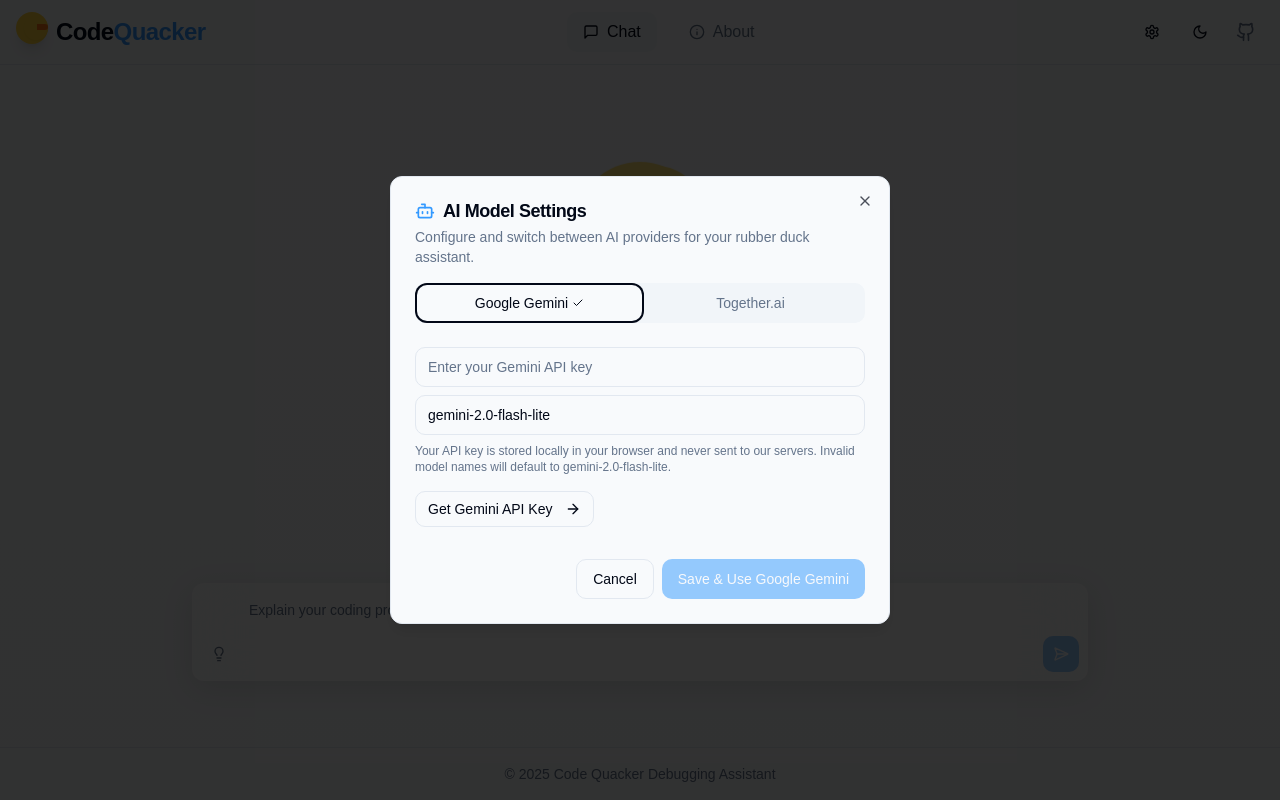
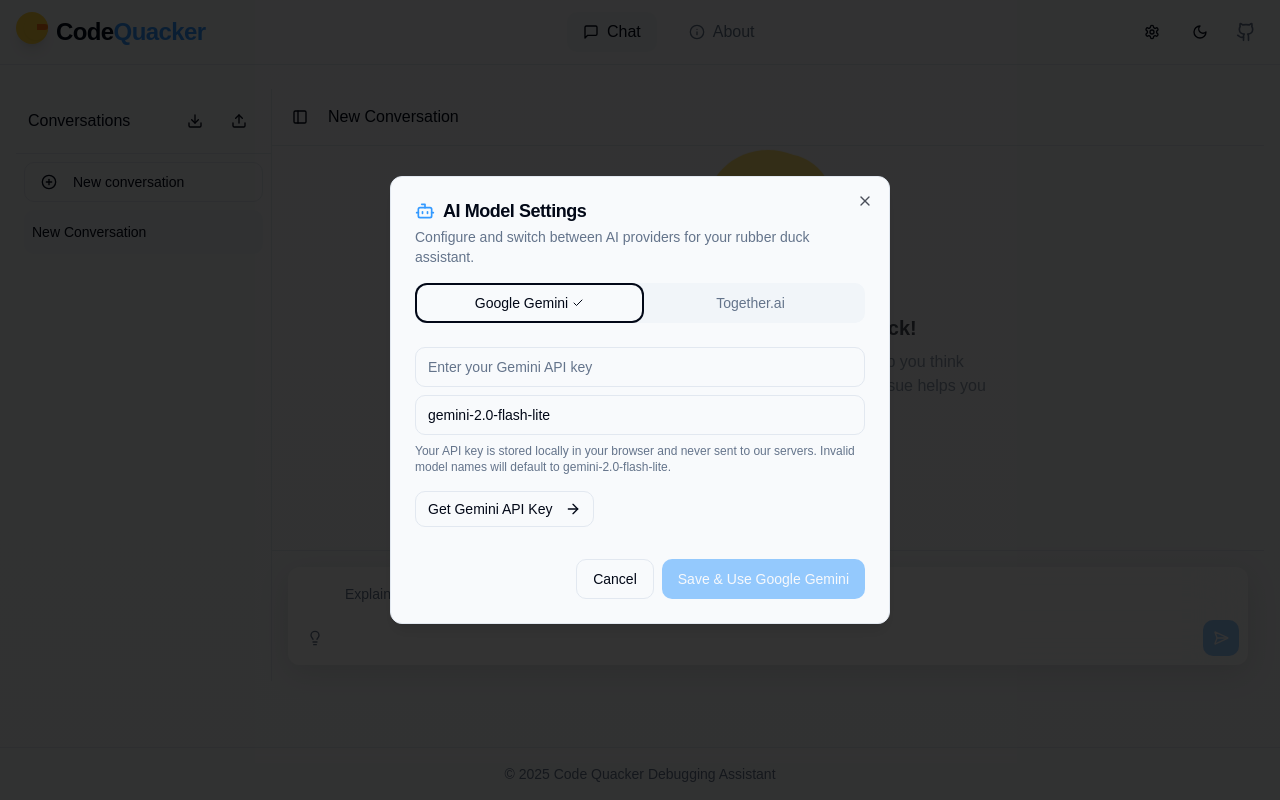
Before and after one commit to kylburns89/code-quacker, a React (Vite) app: page / in a window 1280 px wide. Built offline with nearby package versions, Linux system fonts and the light colour scheme.

Commit message:
Implement conversation management
This commit introduces conversation management features, including saving, naming, and exporting conversations.

```diff
--- a/src/components/DuckChat.tsx
+++ b/src/components/DuckChat.tsx
@@ -1,15 +1,35 @@
 
-import React, { useEffect } from 'react';
+import React, { useEffect, useState } from 'react';
 import MessageList from './MessageList';
 import MessageInput from './MessageInput';
 import { useChat } from '../contexts/ChatContext';
-import { AlertTriangle } from 'lucide-react';
+import { AlertTriangle, PanelLeft, Download, Upload, Trash2, Edit, Save, Check, X, PlusCircle } from 'lucide-react';
 import { useAiSettings } from '../contexts/AiSettingsContext';
 import SettingsDialog from './SettingsDialog';
+import { Button } from './ui/button';
+import { Input } from './ui/input';
+import { Dialog, DialogContent, DialogHeader, DialogTitle } from './ui/dialog';
+import { importConversations, exportConversations } from '../lib/storage';
+import { toast } from 'sonner';
 
 const DuckChat: React.FC = () => {
-  const { currentConversation, sendMessage, isLoading, error } = useChat();
+  const {
+    currentConversation,
+    conversations,
+    sendMessage,
+    isLoading,
+    error,
+    startNewConversation,
+    loadConversation,
+    deleteConversation
+  } = useChat();
+
   const { hasCurrentProviderApiKey, showSettingsDialog } = useAiSettings();
+  const [showSidebar, setShowSidebar] = useState(true);
+  const [editingTitle, setEditingTitle] = useState<string | null>(null);
+  const [newTitle, setNewTitle] = useState('');
+  const [showImportDialog, setShowImportDialog] = useState(false);
+  const [importData, setImportData] = useState('');
 
   // Show settings dialog if no API key is set for the selected provider
   useEffect(() => {
@@ -22,10 +42,175 @@ const DuckChat: React.FC = () => {
     await sendMessage(content);
   };
 
+  const handleEditTitle = (id: string, title: string) => {
+    setEditingTitle(id);
+    setNewTitle(title);
+  };
+
+  const handleSaveTitle = (id: string) => {
+    if (newTitle.trim()) {
+      const conversation = conversations.find(conv => conv.id === id);
+      if (conversation) {
+        sendMessage('', { updateTitle: newTitle.trim() });
+        setEditingTitle(null);
+        setNewTitle('');
+      }
+    }
+  };
+
+  const handleCancelEdit = () => {
+    setEditingTitle(null);
+    setNewTitle('');
+  };
+
+  const handleExport = () => {
+    const dataStr = exportConversations();
+    const dataUri = `data:application/json;charset=utf-8,${encodeURIComponent(dataStr)}`;
+
+    const exportFileDefaultName = `rubber-duck-conversations-${new Date().toISOString().slice(0, 10)}.json`;
+
+    const linkElement = document.createElement('a');
+    linkElement.setAttribute('href', dataUri);
+    linkElement.setAttribute('download', exportFileDefaultName);
+    linkElement.click();
+
+    toast.success('Conversations exported successfully');
+  };
+
+  const handleImport = () => {
+    try {
+      const success = importConversations(importData);
+      if (success) {
+        setShowImportDialog(false);
+        setImportData('');
+        window.location.reload(); // Reload to show imported conversations
+        toast.success('Conversations imported successfully');
+      } else {
+        toast.error('Failed to import conversations');
+      }
+    } catch (err) {
+      toast.error('Invalid JSON data');
+    }
+  };
+
   return (
-    <div className="flex flex-col h-[calc(100vh-13rem)]">
+    <div className="flex h-[calc(100vh-13rem)]">
+      {/* Conversation Sidebar */}
+      {showSidebar && (
+        <div className="w-64 border-r shrink-0 flex flex-col h-full overflow-hidden">
+          <div className="p-3 border-b flex items-center justify-between">
+            <h3 className="font-medium">Conversations</h3>
+            <div className="flex gap-1">
+              <Button variant="ghost" size="icon" onClick={handleExport} title="Export conversations">
+                <Download className="h-4 w-4" />
+              </Button>
+              <Button
+                variant="ghost"
+                size="icon"
+                onClick={() => setShowImportDialog(true)}
+                title="Import conversations"
+              >
+                <Upload className="h-4 w-4" />
+              </Button>
+            </div>
+          </div>
+
+          <div className="flex-grow overflow-y-auto p-2 space-y-2">
+            <Button
+              variant="outline"
+              className="w-full justify-start"
+              onClick={startNewConversation}
+            >
+              <PlusCircle className="h-4 w-4 mr-2" />
+              New conversation
+            </Button>
+
+            {conversations.map((conv) => (
+              <div
+                key={conv.id}
+                className={`group flex items-center p-2 rounded-md ${currentConversation?.id === conv.id
+                  ? 'bg-secondary'
+                  : 'hover:bg-secondary/50'}`}
+              >
+                <div
+                  className="flex-grow cursor-pointer truncate"
+                  onClick={() => loadConversation(conv.id)}
+                >
+                  {editingTitle === conv.id ? (
+                    <div className="flex items-center">
+                      <Input
+                        value={newTitle}
+                        onChange={(e) => setNewTitle(e.target.value)}
+                        className="h-7 text-sm"
+                        autoFocus
+                      />
+                      <Button
+                        variant="ghost"
+                        size="icon"
+                        onClick={() => handleSaveTitle(conv.id)}
+                        className="h-7 w-7"
+                      >
+                        <Check className="h-3 w-3" />
+                      </Button>
+                      <Button
+                        variant="ghost"
+                        size="icon"
+                        onClick={handleCancelEdit}
+                        className="h-7 w-7"
+                      >
+                        <X className="h-3 w-3" />
+                      </Button>
+                    </div>
+                  ) : (
+                    <span className="text-sm">{conv.title}</span>
+                  )}
+                </div>
+
+                {currentConversation?.id === conv.id && editingTitle !== conv.id && (
+                  <div className="flex opacity-0 group-hover:opacity-100 transition-opacity">
+                    <Button
+                      variant="ghost"
+                      size="icon"
+                      className="h-7 w-7"
+                      onClick={() => handleEditTitle(conv.id, conv.title)}
+                    >
+                      <Edit className="h-3 w-3" />
+                    </Button>
+                    <Button
+                      variant="ghost"
+                      size="icon"
+                      className="h-7 w-7 text-destructive"
+                      onClick={() => deleteConversation(conv.id)}
+                    >
+                      <Trash2 className="h-3 w-3" />
+                    </Button>
+                  </div>
+                )}
+              </div>
+            ))}
+          </div>
+        </div>
+      )}
+
+      {/* Main chat area */}
+      <div className={`flex flex-col ${showSidebar ? 'flex-grow' : 'w-full'}`}>
+        <div className="flex items-center p-2 border-b">
+          <Button
+            variant="ghost"
+            size="icon"
+            className="mr-2"
+            onClick={() => setShowSidebar(!showSidebar)}
+          >
+            <PanelLeft className={`h-4 w-4 ${!showSidebar && 'transform rotate-180'}`} />
+          </Button>
+          <h2 className="font-medium truncate">
+            {currentConversation?.title || 'New Conversation'}
+          </h2>
+        </div>
+
+        <div className="flex-grow overflow-y-auto">
           {error && (
-        <div className="bg-destructive/10 border border-destructive/30 rounded-md p-3 mb-4 text-sm flex items-center gap-2">
+            <div className="bg-destructive/10 border border-destructive/30 rounded-md p-3 m-4 text-sm flex items-center gap-2">
               <AlertTriangle className="h-4 w-4 text-destructive" />
               <span>{error}</span>
             </div>
@@ -35,13 +220,43 @@ const DuckChat: React.FC = () => {
             messages={currentConversation?.messages || []}
             isLoading={isLoading}
           />
+        </div>
 
-      <div className="mt-4">
+        <div className="p-4 border-t">
           <MessageInput
             onSendMessage={handleSendMessage}
             isLoading={isLoading}
           />
         </div>
+      </div>
+
+      {/* Import Dialog */}
+      <Dialog open={showImportDialog} onOpenChange={setShowImportDialog}>
+        <DialogContent>
+          <DialogHeader>
+            <DialogTitle>Import Conversations</DialogTitle>
+          </DialogHeader>
+          <div className="space-y-4 py-4">
+            <p className="text-sm text-muted-foreground">
+              Paste your exported conversation JSON below.
+            </p>
+            <textarea
+              className="w-full h-40 p-2 text-sm border rounded-md"
+              value={importData}
+              onChange={(e) => setImportData(e.target.value)}
+              placeholder='{"conversations": [...]}'
+            ></textarea>
+            <div className="flex justify-end gap-2">
+              <Button variant="outline" onClick={() => setShowImportDialog(false)}>
+                Cancel
+              </Button>
+              <Button onClick={handleImport}>
+                Import
+              </Button>
+            </div>
+          </div>
+        </DialogContent>
+      </Dialog>
 
       <SettingsDialog />
     </div>
--- a/src/contexts/ChatContext.tsx
+++ b/src/contexts/ChatContext.tsx
@@ -1,4 +1,3 @@
-
 import React, { createContext, useContext, useState, useEffect, ReactNode } from 'react';
 import { generateResponse as generateGeminiResponse } from '../lib/gemini';
 import { generateResponse as generateTogetherResponse } from '../lib/together';
@@ -25,7 +24,7 @@ type ChatContextType = {
   conversations: Conversation[];
   isLoading: boolean;
   error: string | null;
-  sendMessage: (content: string) => Promise<void>;
+  sendMessage: (content: string, options?: { updateTitle?: string }) => Promise<void>;
   startNewConversation: () => void;
   loadConversation: (id: string) => void;
   deleteConversation: (id: string) => void;
@@ -104,8 +103,22 @@ export const ChatProvider = ({ children }: { children: ReactNode }) => {
     );
   };
 
-  const sendMessage = async (content: string) => {
+  const sendMessage = async (content: string, options?: { updateTitle?: string }) => {
     if (!currentConversation) return;
+
+    // If we're just updating the title, do that and return
+    if (options?.updateTitle) {
+      const updatedConversation = {
+        ...currentConversation,
+        title: options.updateTitle,
+        updatedAt: Date.now(),
+      };
+      updateConversation(updatedConversation);
+      return;
+    }
+
+    // Otherwise, process the message as usual
+    if (!content.trim()) return;
 
     setIsLoading(true);
     setError(null);
--- a/src/pages/Index.tsx
+++ b/src/pages/Index.tsx
@@ -8,7 +8,7 @@ const Index: React.FC = () => {
   return (
     <ChatProvider>
       <Layout>
-        <div className="flex flex-col max-w-4xl mx-auto">
+        <div className="flex flex-col w-full mx-auto">
           <DuckChat />
         </div>
       </Layout>
```
Lines whose indentation alone changed are shown as unchanged.
